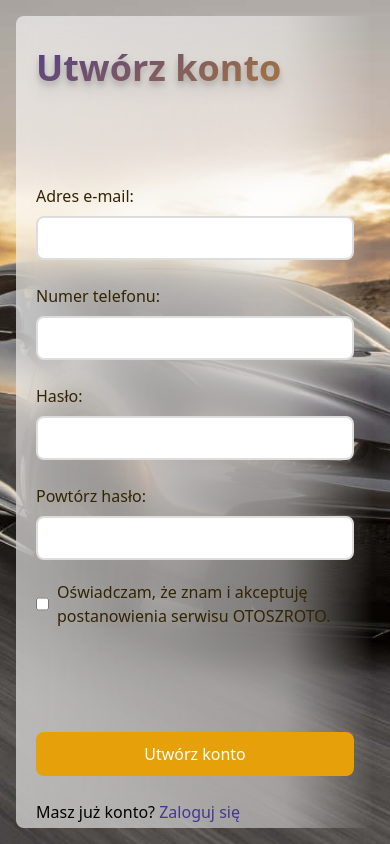
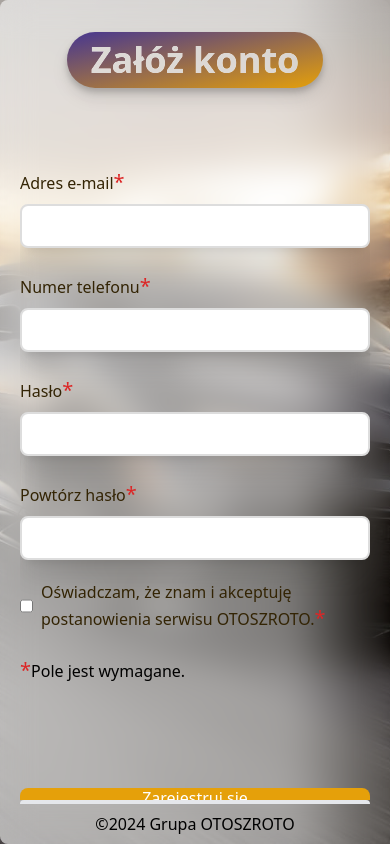
Before and after one commit to MatiHalek/OTOSZROTO, a Nuxt app: page /rejestracja in a window 390 px wide. Built offline with nearby package versions, Linux system fonts and the light colour scheme.

Commit message:
Improve responsiveness and appearance, add page titles

```diff
--- a/components/Headers/PageTitle.vue
+++ b/components/Headers/PageTitle.vue
@@ -1,5 +1,5 @@
 <template>
-    <h1 class="text-4xl drop-shadow-lg font-bold bg-clip-text text-transparent bg-gradient-to-br from-[#463691] to-[#E5A00A] pb-24 pt-8">
+    <h1 class="text-center text-4xl drop-shadow-lg font-bold text-white mix-blend-darken bg-gradient-to-br from-[#463691] to-[#E5A00A] mb-20 mt-8 mx-auto px-6 py-2 rounded-full">
         <slot/>
     </h1>
 </template>
--- a/components/UI/AppForm.vue
+++ b/components/UI/AppForm.vue
@@ -1,5 +1,5 @@
 <template>
-    <form class="w-full sm:w-2/3 lg:w-1/2 2xl:w-2/5 max-w-2xl bg-gradient-to-r from-[#FFF9] via-50% via-[#FFF7] via-75% via-[#FFF5] h-full rounded-lg px-5 md:px-20 relative before:content-[''] before:absolute before:top-0 before:left-0 before:w-full before:h-full before:rounded-inherit before:backdrop-blur-lg before:rounded-lg before:[mask-image:linear-gradient(to_right,_#000F_0%,_#000D_50%,_#000A_75%,_#0000_100%)]">
+    <form class="flex flex-col w-full md:w-2/3 lg:w-1/2 2xl:w-2/5 max-w-2gxl bg-gradient-to-r from-[#FFF9] via-50% via-[#FFF7] via-75% via-[#FFF5] h-full rounded-lg px-5 xl:px-20 relative before:content-[''] before:absolute before:top-0 before:left-0 before:w-full before:h-full before:rounded-inherit before:backdrop-blur-lg before:rounded-lg md:before:[mask-image:linear-gradient(to_right,_#000F_0%,_#000D_50%,_#000A_75%,_#0000_100%)]">
         <slot />
     </form>
 </template>
--- a/components/buttons/ConfirmButton.vue
+++ b/components/buttons/ConfirmButton.vue
@@ -1,7 +1,8 @@
 <template>
-    <button class="bg-[#E5A00A] text-[#FFF] p-2.5 mt-20 rounded-lg">
-        <slot />
-    </button>
+    <button class="relative flex h-[50px] items-center justify-center overflow-hidden bg-[#E5A00A] text-[#FFF] p-2.5 mt-20 rounded-lg shadow-xl transition-all duration-300 before:absolute before:inset-0 before:border-[0px] before:border-white before:transition-all before:duration-300 before:ease-linear hover:bg-white hover:text-blue-600 hover:shadow-blue-600 hover:before:border-[25px]">
+  <span class="relative z-10"><slot/></span>
+</button>
+
 </template>
 
 <script setup>
--- a/layouts/clear.vue
+++ b/layouts/clear.vue
@@ -1,5 +1,5 @@
 <template>
-    <main class="bg-registration-background bg-no-repeat bg-cover bg-center w-full h-screen p-4">
+    <main class="max-w-full bg-registration-background bg-no-repeat bg-cover bg-center w-full h-screen sm:p-4">
         <slot />
     </main>
 </template>
--- a/pages/logowanie/index.vue
+++ b/pages/logowanie/index.vue
@@ -1,30 +1,36 @@
 <template>
     <AppForm>
-        <PageTitle>Zaloguj się</PageTitle>
-
-        <VerticalGroup class="gap-y-6 relative">
+        <PageTitle>Logowanie</PageTitle>
+        <VerticalGroup class="gap-y-6 relative overflow-auto grow">
             <VerticalGroup>
-                <InputLabel for="loginInputEmail">Adres e-mail:</InputLabel>
-                <AppInput type="email" id="loginInputEmail" />
+                <InputLabel for="loginInputEmail">Adres e-mail</InputLabel>
+                <AppInput class="shadow-xl" type="email" id="loginInputEmail" />
             </VerticalGroup>
 
             <VerticalGroup>
-                <InputLabel for="loginInputPassword">Hasło:</InputLabel>
-                <AppInput type="password" id="loginInputPassword" />
+                <InputLabel for="loginInputPassword">Hasło</InputLabel>
+                <AppInput class="shadow-xl" type="password" id="loginInputPassword" />
             </VerticalGroup>
+            <p class="text-right">
+                <NuxtLink :to="'/przypomnij-haslo'" class="text-[#463691]">Nie pamiętam hasła</NuxtLink>
+            </p>
 
-            <ConfirmButton>Zaloguj się</ConfirmButton>
-            <p>
+            <ConfirmButton class="shadow-xl">Zaloguj się</ConfirmButton>
+            <p class="text-center">
                 <span>Nie masz konta? </span>
                 <NuxtLink :to="'/rejestracja'" class="text-[#463691]">Zarejestruj się</NuxtLink>
             </p>
         </VerticalGroup>
+        <p class="relative border-t-4 text-center py-2 rounded">&copy;2024 Grupa OTOSZROTO</p>
     </AppForm>
 </template>
 
 <script setup>
     definePageMeta({
         layout: 'clear'
+    });
+    useHead({
+        title: 'Logowanie | OTOSZROTO'
     })
 </script>
 
--- a/pages/rejestracja/index.vue
+++ b/pages/rejestracja/index.vue
@@ -1,47 +1,50 @@
 <template>
     <AppForm>
-        <PageTitle>Utwórz konto</PageTitle>
-
-        <VerticalGroup class="gap-y-6 relative">
+        <PageTitle>Załóż konto</PageTitle>
+        <VerticalGroup class="gap-y-6 relative overflow-auto grow">
             <VerticalGroup>
-                <InputLabel for="registrationInputEmail">Adres e-mail:</InputLabel>
-                <AppInput type="email" id="registrationInputEmail" />
+                <InputLabel for="registrationInputEmail">Adres e-mail<span class="text-red-600 text-xl">*</span></InputLabel>
+                <AppInput type="email" id="registrationInputEmail" class="shadow-xl" />
             </VerticalGroup>
 
             <VerticalGroup>
-                <InputLabel for="registrationInputPhone">Numer telefonu:</InputLabel>
-                <AppInput type="tel" id="registrationInputPhone" />
+                <InputLabel for="registrationInputPhone">Numer telefonu<span class="text-red-600 text-xl">*</span></InputLabel>
+                <AppInput type="tel" id="registrationInputPhone" class="shadow-xl" />
             </VerticalGroup>
 
             <VerticalGroup>
-                <InputLabel for="registrationInputPassword">Hasło:</InputLabel>
-                <AppInput type="password" id="registrationInputPassword" />
+                <InputLabel for="registrationInputPassword">Hasło<span class="text-red-600 text-xl">*</span></InputLabel>
+                <AppInput type="password" id="registrationInputPassword" class="shadow-xl" />
             </VerticalGroup>
 
             <VerticalGroup>
                 <VerticalGroup>
-                    <InputLabel for="registrationInputPassword2">Powtórz hasło:</InputLabel>
-                    <AppInput type="password" id="registrationInputPassword2" />
+                    <InputLabel for="registrationInputPassword2">Powtórz hasło<span class="text-red-600 text-xl">*</span></InputLabel>
+                    <AppInput type="password" id="registrationInputPassword2" class="shadow-xl" />
                 </VerticalGroup>
 
                 <AppCheckBox>
-                    <span class="cursor-pointer select-none">Oświadczam, że znam i akceptuję postanowienia serwisu OTOSZROTO.</span>
+                    <span class="cursor-pointer select-none">Oświadczam, że znam i akceptuję postanowienia serwisu OTOSZROTO.<span class="text-red-600 text-xl">*</span></span>
                 </AppCheckBox>
             </VerticalGroup>
-
-            <ConfirmButton>Utwórz konto</ConfirmButton>
-            <p>
+            <p><span class="text-red-600 text-xl">*</span>Pole jest wymagane.</p>
+            <ConfirmButton class="shadow-xl">Zarejestruj się</ConfirmButton>
+            <p class="text-center">
                 <span>Masz już konto? </span>
                 <NuxtLink :to="'/logowanie'" class="text-[#463691]">Zaloguj się</NuxtLink>
             </p>
         </VerticalGroup>
+        <p class="relative border-t-4 text-center py-2 rounded">&copy;2024 Grupa OTOSZROTO</p>
     </AppForm>
 </template>
 
 <script setup>
     definePageMeta({
         layout: 'clear'
-    })
+    });
+    useHead({
+        title: 'Załóż konto | OTOSZROTO'
+    });
 </script>
 
 <style scoped>
```
